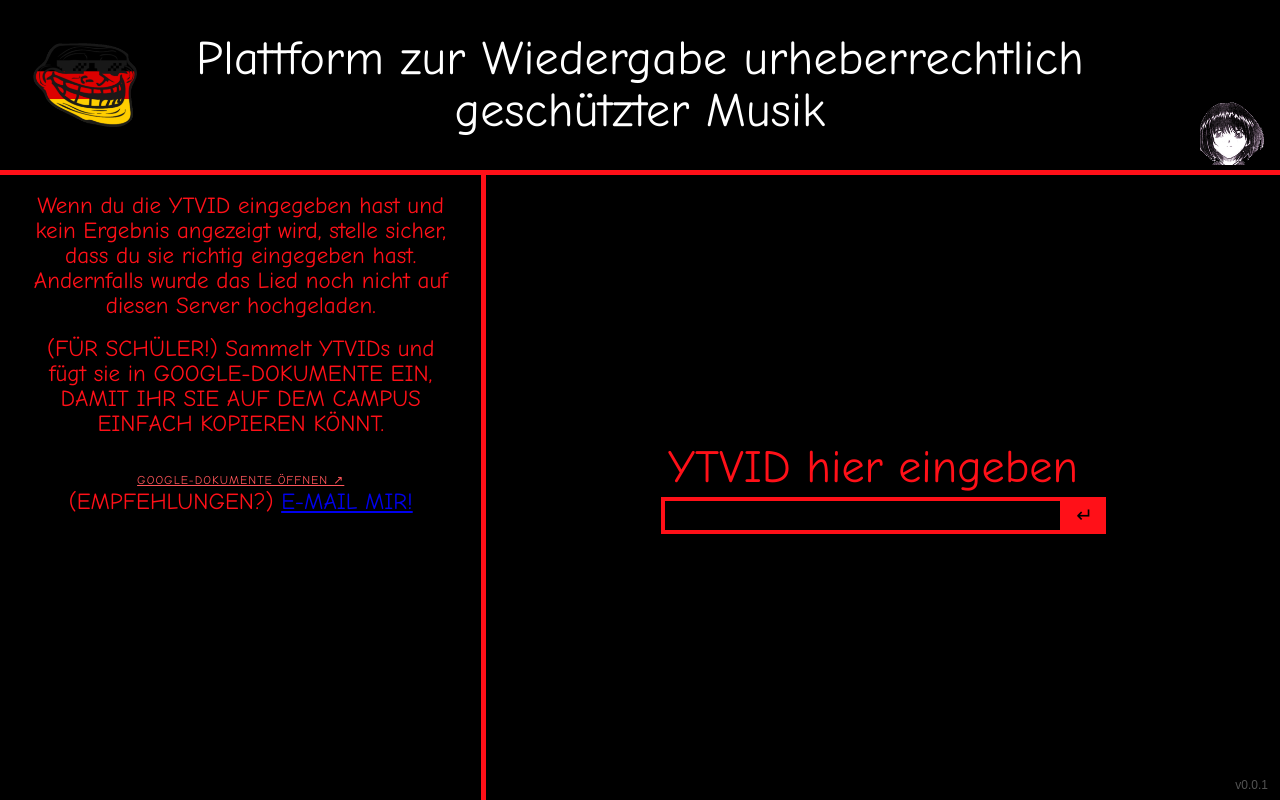
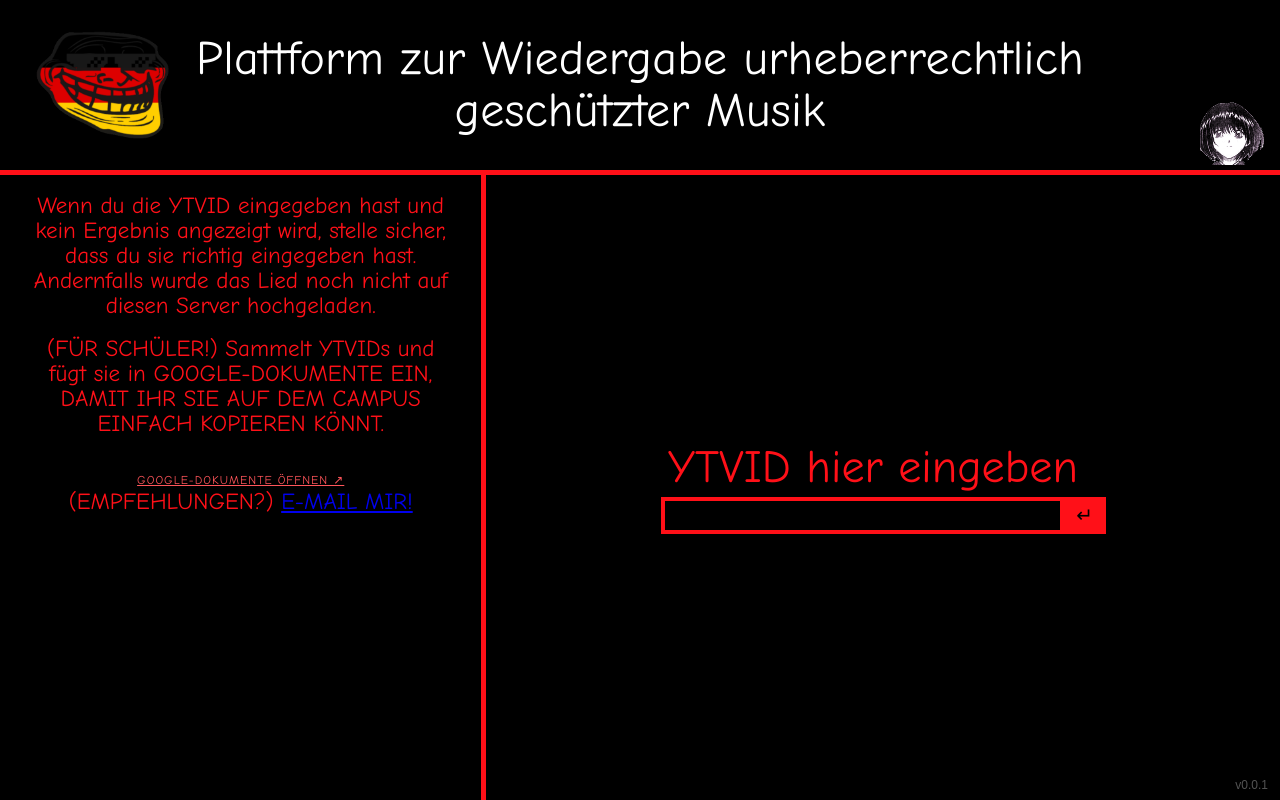
Before and after one commit to MadeByOneOk/keineblockierung, a plain HTML site: page index.html in a window 1280 px wide. Drawn offline with Linux system fonts and the light colour scheme.

Commit message:
Update style.css

```diff
--- a/style.css
+++ b/style.css
@@ -42,7 +42,7 @@ body {
   left: 20px;
   top: 50%;
   transform: translateY(-50%);
-  width: 130px;
+  width: 165px;
   height: auto;
   z-index: 10;
 }
```
